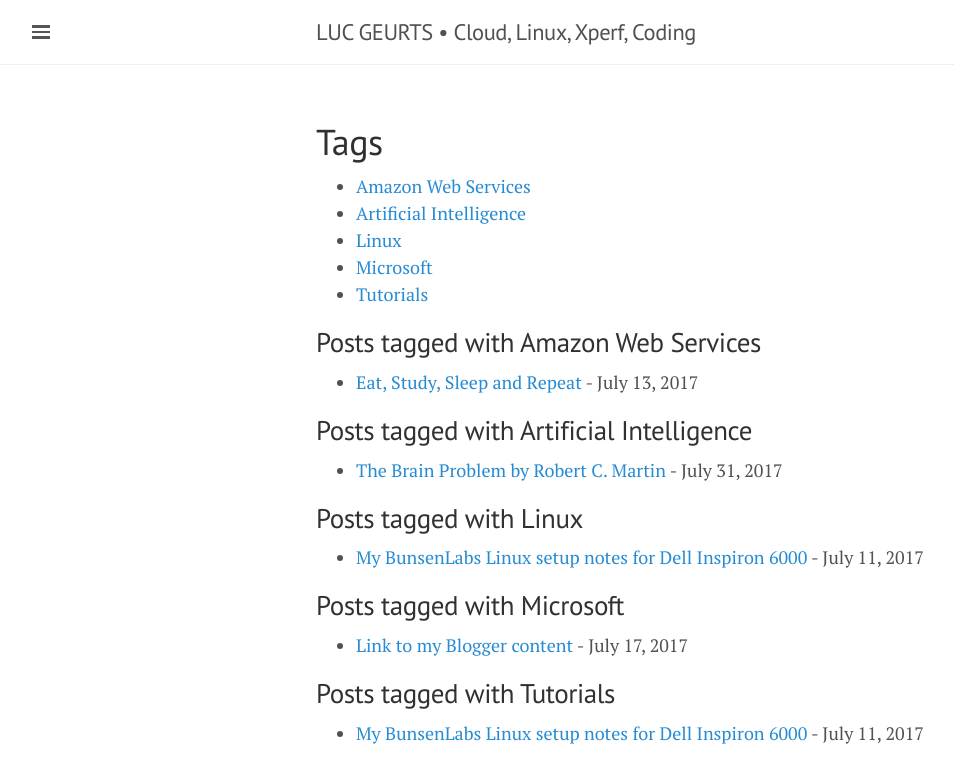
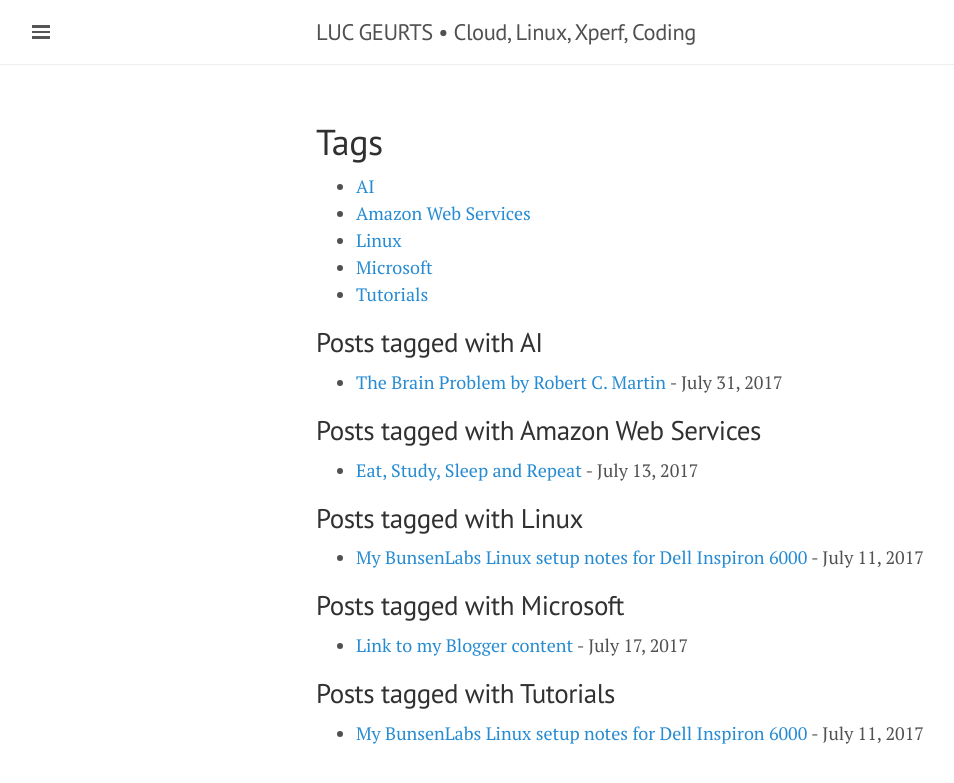
Before and after one commit to lgeurts/lgeurts.github.io, a Jekyll site: the page built from tags.html, in a window 1280 px wide. Shown: the top 783 px of the page, without its empty margins (0-954 px from the left). Built offline with Jekyll 4.4.1, drawn with Linux system fonts in a browser that asks for light colours; nearby versions of some CDN libraries.

Commit message:
Update 2017-07-31-the-brain-problem.md

```diff
--- a/_posts/2017-07-31-the-brain-problem.md
+++ b/_posts/2017-07-31-the-brain-problem.md
@@ -4,7 +4,7 @@
 read_time: true
 comments: true
 category: Robotics
-tags: [ Artificial Intelligence ]
+tags: [ AI ]
 ---
 
 The idea that our meager internet, which indirectly interconnects only a trifling few hundreds of millions of pitifully weak serial processors, could process all the information of a single brain is absurd.
```
